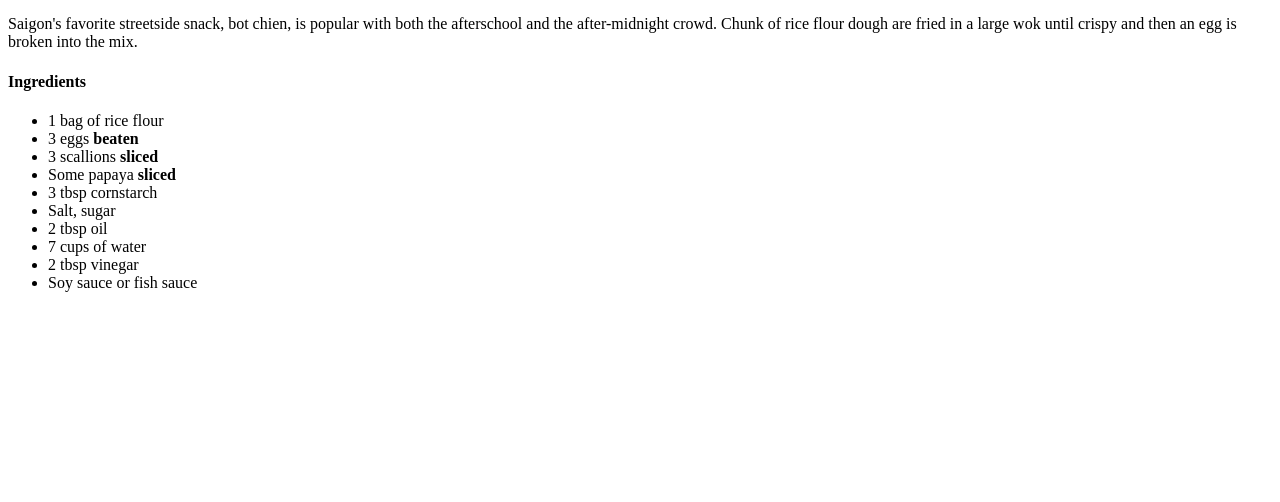
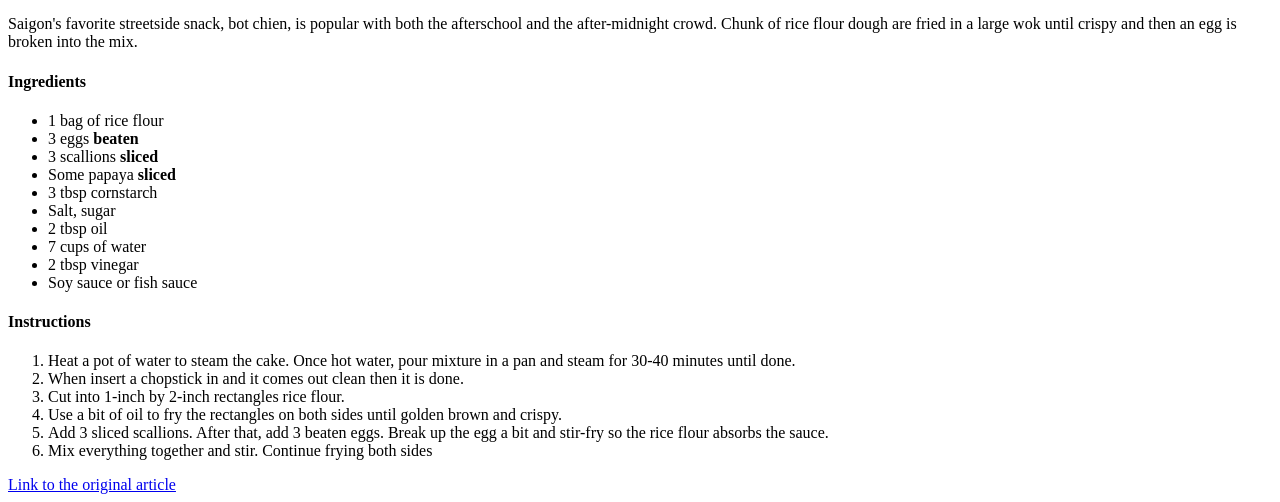
Before and after one commit to imbvn/odin-recipes-2, a plain HTML site: page pages/botchien.html in a window 1280 px wide. Shown: the part 528-1030 px from the top of the page. Before the commit the page ends 836 px from the top, so only its background shows below. Drawn offline with Linux system fonts and the light colour scheme.

Commit message:
Added instructions and link to original article

```diff
--- a/pages/botchien.html
+++ b/pages/botchien.html
@@ -26,5 +26,17 @@
         <li>2 tbsp vinegar</li>
         <li>Soy sauce or fish sauce</li>
     </ul>
+
+    <h4>Instructions</h4>
+    <ol>
+        <li>Heat a pot of water to steam the cake. Once hot water, pour mixture in a pan and steam for 30-40 minutes until done.</li>
+        <li>When insert a chopstick in and it comes out clean then it is done.</li>
+        <li>Cut into 1-inch by 2-inch rectangles rice flour.</li>
+        <li>Use a bit of oil to fry the rectangles on both sides until golden brown and crispy.</li>
+        <li>Add 3 sliced scallions. After that, add 3 beaten eggs. Break up the egg a bit and stir-fry so the rice flour absorbs the sauce.</li>
+        <li>Mix everything together and stir. Continue frying both sides</li>
+    </ol>
+
+    <a href="https://streetfoodman.com/vietnamese-food-recipes/bot-chien-vietnamese-fried-rice-cake-with-egg-street-food" target="_blank" rel="noopener noreferrer">Link to the original article</a>
 </body>
 </html>
```
